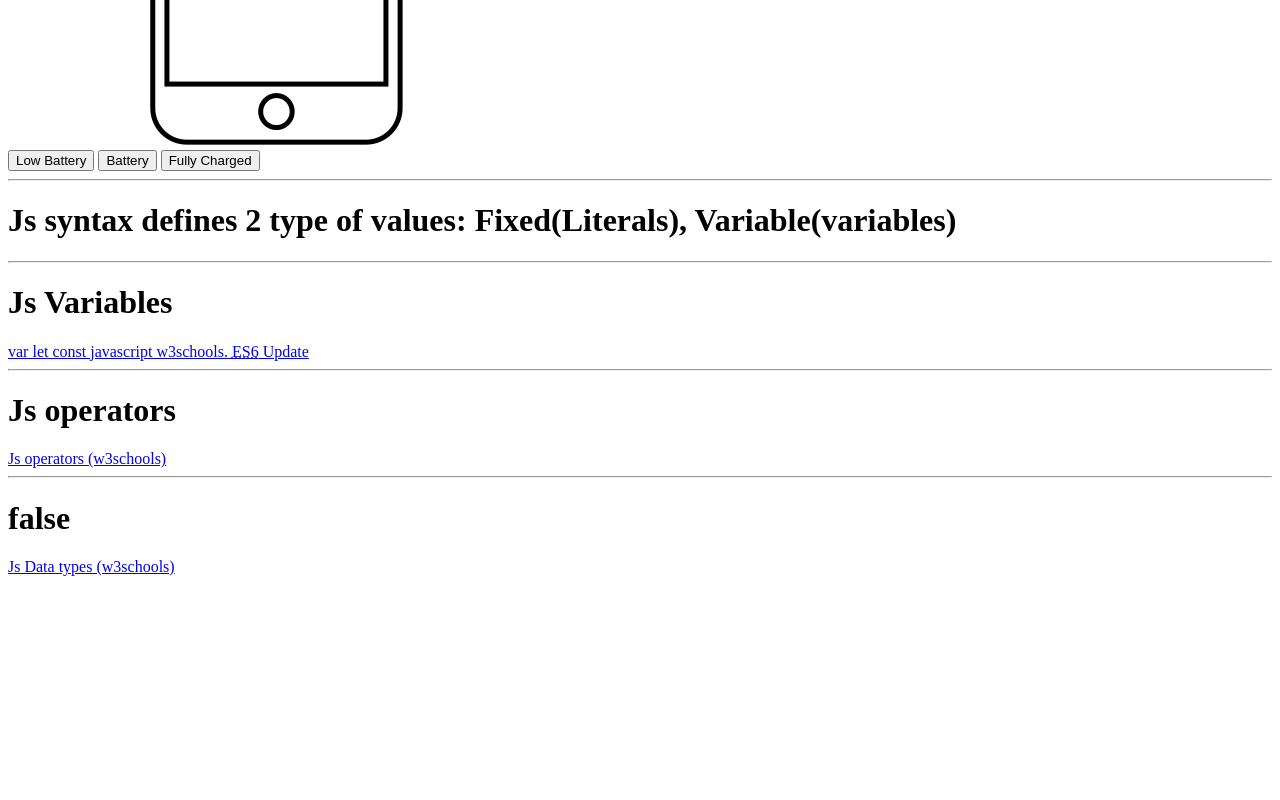
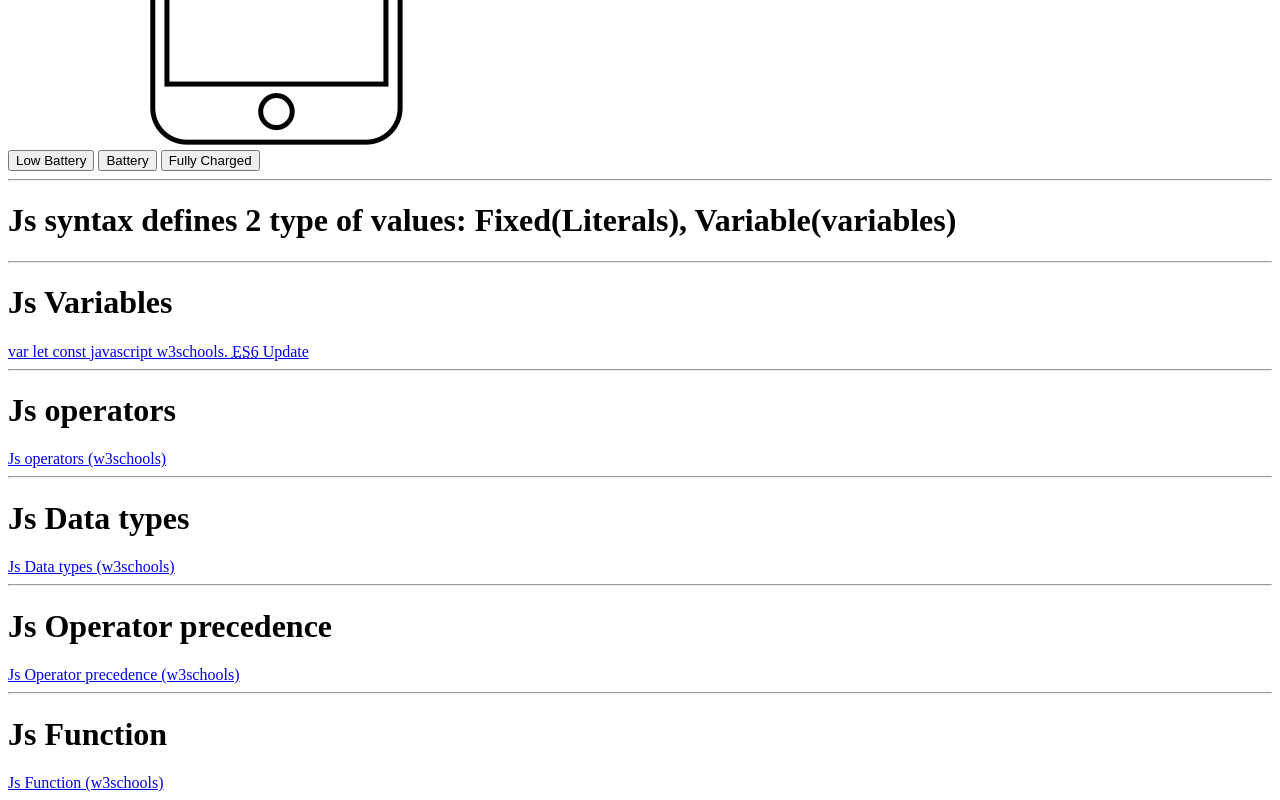
Before and after one commit to Forhad-Khan-Alif/1JavaScript_Practice_ProcoderBD14-7-22, a plain HTML site: page index.html in a window 1280 px wide. Shown: the part 681-1481 px from the top of the page. Before the commit the page ends 1265 px from the top, so only its background shows below. Drawn offline with Linux system fonts and the light colour scheme.

Commit message:
Js Operator precedence

```diff
--- a/index.html
+++ b/index.html
@@ -46,6 +46,12 @@
     <hr>
     <h1 id="Js_Data_types">Js Data types</h1>
     <a href="https://www.w3schools.com/js/js_datatypes.asp" target="_blank">Js Data types (w3schools)</a>
+    <hr>
+    <h1 id="Js_Operator_precedence">Js Operator precedence</h1>
+    <a href="https://www.w3schools.blog/operator-precedence-in-javascript" target="_blank">Js Operator precedence (w3schools)</a>
+    <hr>
+    <h1 id="Js_Function">Js Function</h1>
+    <a href="https://www.w3schools.com/js/js_functions.asp" target="_blank">Js Function (w3schools)</a>
 
 
 
--- a/js/script.js
+++ b/js/script.js
@@ -121,6 +121,32 @@ document.getElementById('variable_VAR_LET_CONST_ES6').innerHTML= z ;*/
 // document.getElementById('Js_Data_types').innerHTML= null == undefined;
 // console.log(phone);
 
-let phone = null;
-document.getElementById('Js_Data_types').innerHTML= null === undefined;
-console.log(phone);
+// let phone = null;
+// document.getElementById('Js_Data_types').innerHTML= null === undefined;
+// console.log(phone);
+
+
+// Js Operator precedence......................................................
+// Bracket Precedency: (First) {second} [third]
+// Ongker Chinho Precedency: / * - + =
+
+// let nowYear = 2022;
+// let forhadBirth = 2002;
+// let bdAdultAge = 21;
+
+// let isAdultAge = nowYear - forhadBirth >= bdAdultAge;
+// document.getElementById('Js_Operator_precedence').innerHTML= isAdultAge;
+
+
+// let nowYear = 2022;
+// let forhadAge = 21;
+// let bdAdultAge = 21;
+// let alifAge = 35
+
+// let average = (forhadAge + alifAge) / 2;
+// document.getElementById('Js_Operator_precedence').innerHTML= average;
+
+
+// Js Function.......................................................................
+
+// document.getElementById('Js_Function').innerHTML= ;
```
